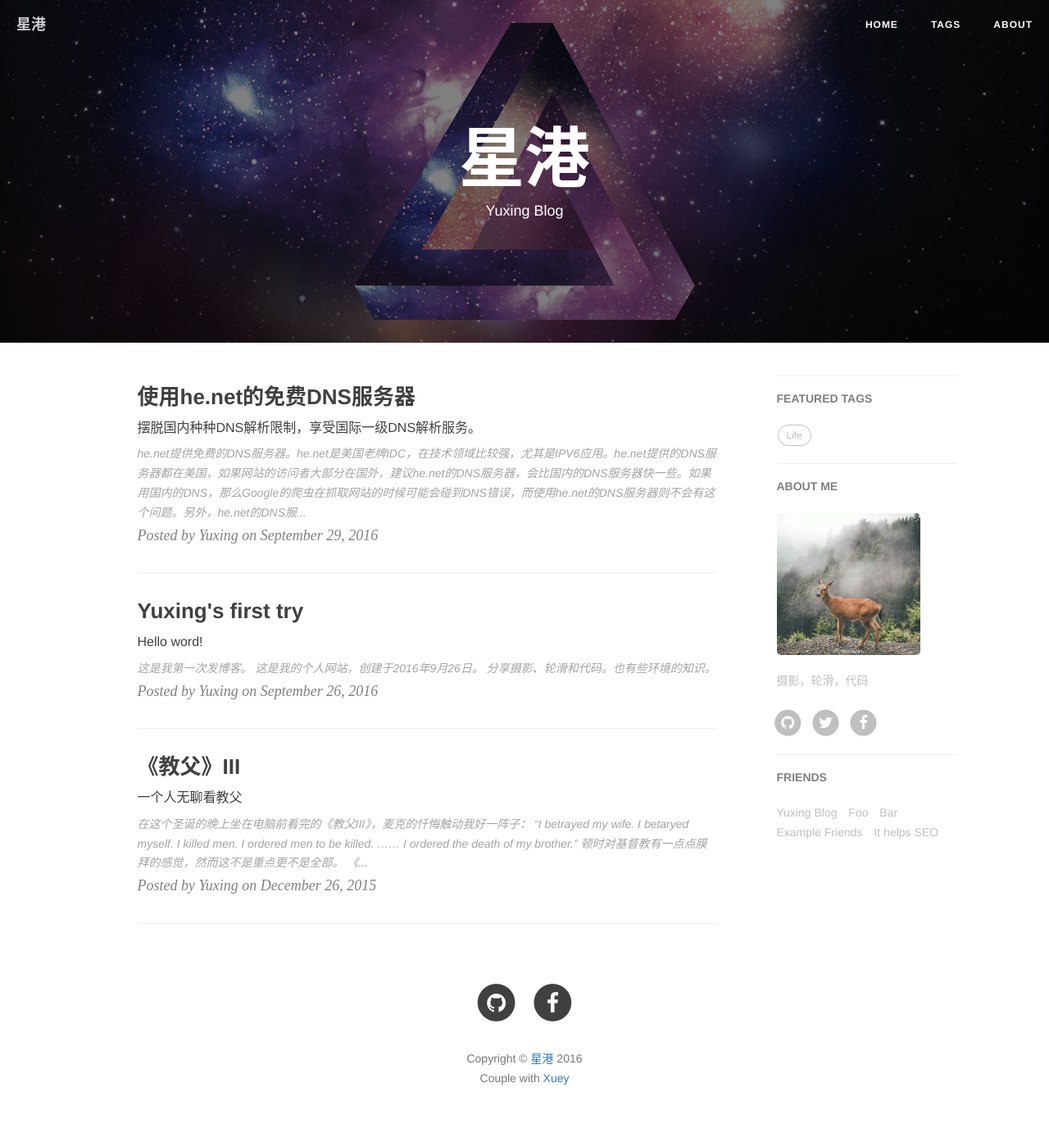
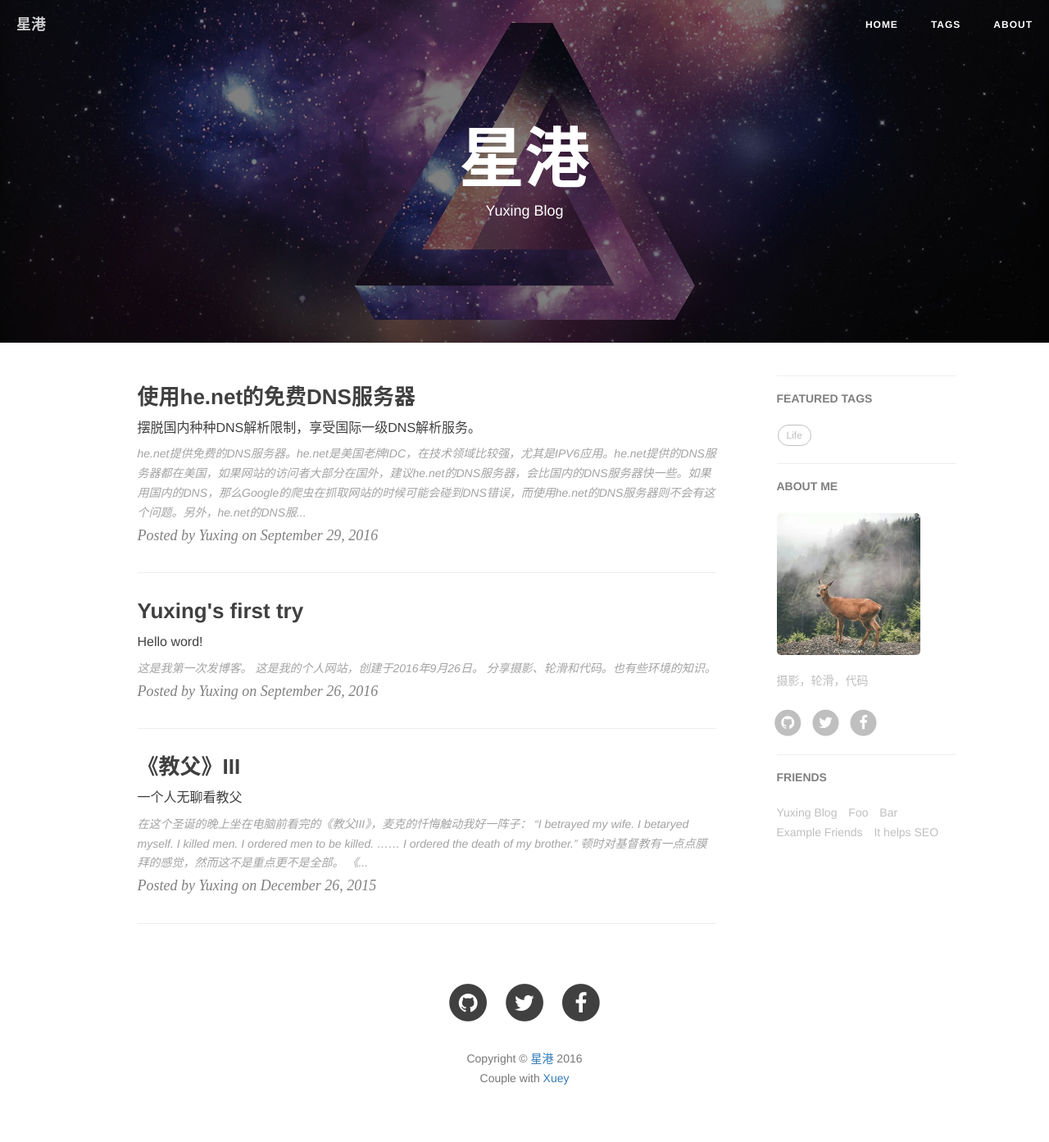
Before and after one commit to vvstars/vvstars.github.io, a Jekyll site: the page built from index.html, in a window 1280 px wide. Shown: the whole page at 82% size. Built offline with Jekyll 4.4.1, drawn with Linux system fonts in a browser that asks for light colours; nearby versions of some CDN libraries; the list of posts is cut into pages by our own code; comment, search, counter and statistics services are not loaded.

Commit message:
debug of footer

```diff
--- a/_config.yml
+++ b/_config.yml
@@ -5,7 +5,7 @@ header-img: img/home-bg.jpg
 email: u_stars@foxmail.com
 description: "Cool blog"
 keyword: "廖宇星, 宇星, 廖宇星的博客, 博客, jekyll, Hux, 个人网站, 麻雪妍的男朋友, 麻雪妍, 麻雪妍的男朋友的博客"
-url: "http://vvstars.github.io"              # your host, for absolute URL
+url: "http://liaoyuxing.space"              # your host, for absolute URL
 baseurl: ""         # for example, '/blog' if your blog hosted on 'host/blog'
 
 
--- a/_includes/footer.html
+++ b/_includes/footer.html
@@ -16,7 +16,16 @@
                     </li>
                     {% endif %}
 
-
+                    {% if site.twitter_username %}
+                    <li>
+                        <a href="https://twitter.com/{{ site.twitter_username }}">
+                            <span class="fa-stack fa-lg">
+                                <i class="fa fa-circle fa-stack-2x"></i>
+                                <i class="fa fa-twitter fa-stack-1x fa-inverse"></i>
+                            </span>
+                        </a>
+                            </li>
+                    {% endif %}
                     {% if site.linkedin_username %}
                     <li>
                         <a href="https://cn.linkedin.com/in/{{ site.linkedin_username }}">
@@ -78,7 +87,7 @@
                 <p class="copyright text-muted">
                     Copyright &copy; <a href="https://github.com/vvstars/vvstars.github.io">{{ site.title }}</a> {{ site.time | date: '%Y' }}
                     <br>
-                    Couple with <a href="http://babybabysnow.githhub.io">Xuey</a><!--  |
+                    Couple with <a href="http://babybabysnow.github.io">Xuey</a><!--  |
                     <iframe
                         style="margin-left: 2px; margin-bottom:-5px;"
                         frameborder="0" scrolling="0" width="91px" height="20px"
```
